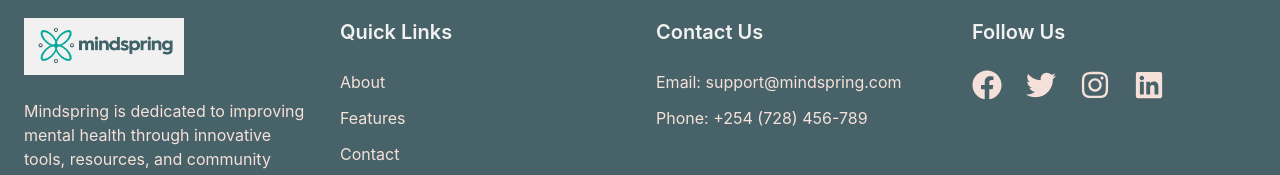
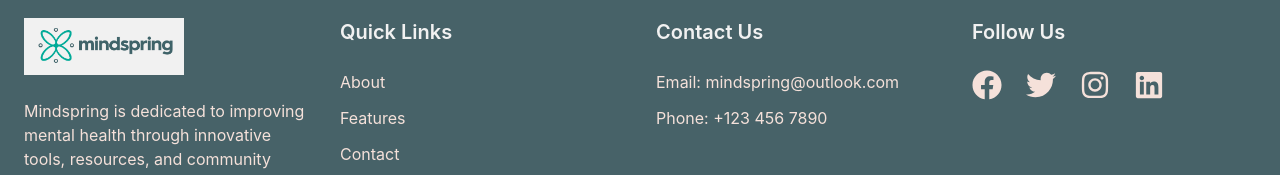
Before and after one commit to buyekeobare/mindspring_app, a React (Create React App) app in the folder mindspring-frontend/: page /features/meditation in a window 1280 px wide. Shown: the part 1150-1325 px from the top of the page. Built offline with nearby package versions, Linux system fonts and the light colour scheme.

Commit message:
Updated contacts

```diff
--- a/mindspring-frontend/src/components/homepage/Footer.js
+++ b/mindspring-frontend/src/components/homepage/Footer.js
@@ -68,8 +68,8 @@ const Footer = () => {
             Contact Us
           </h3>
           <ul className="space-y-3">
-            <li>Email: support@mindspring.com</li>
-            <li>Phone: +254 (728) 456-789</li>
+            <li>Email: mindspring@outlook.com</li>
+            <li>Phone: +123 456 7890</li>
           </ul>
         </div>
 
```
Also changed, not shown: 1 other file (tests, documents, lock files or other folders).
